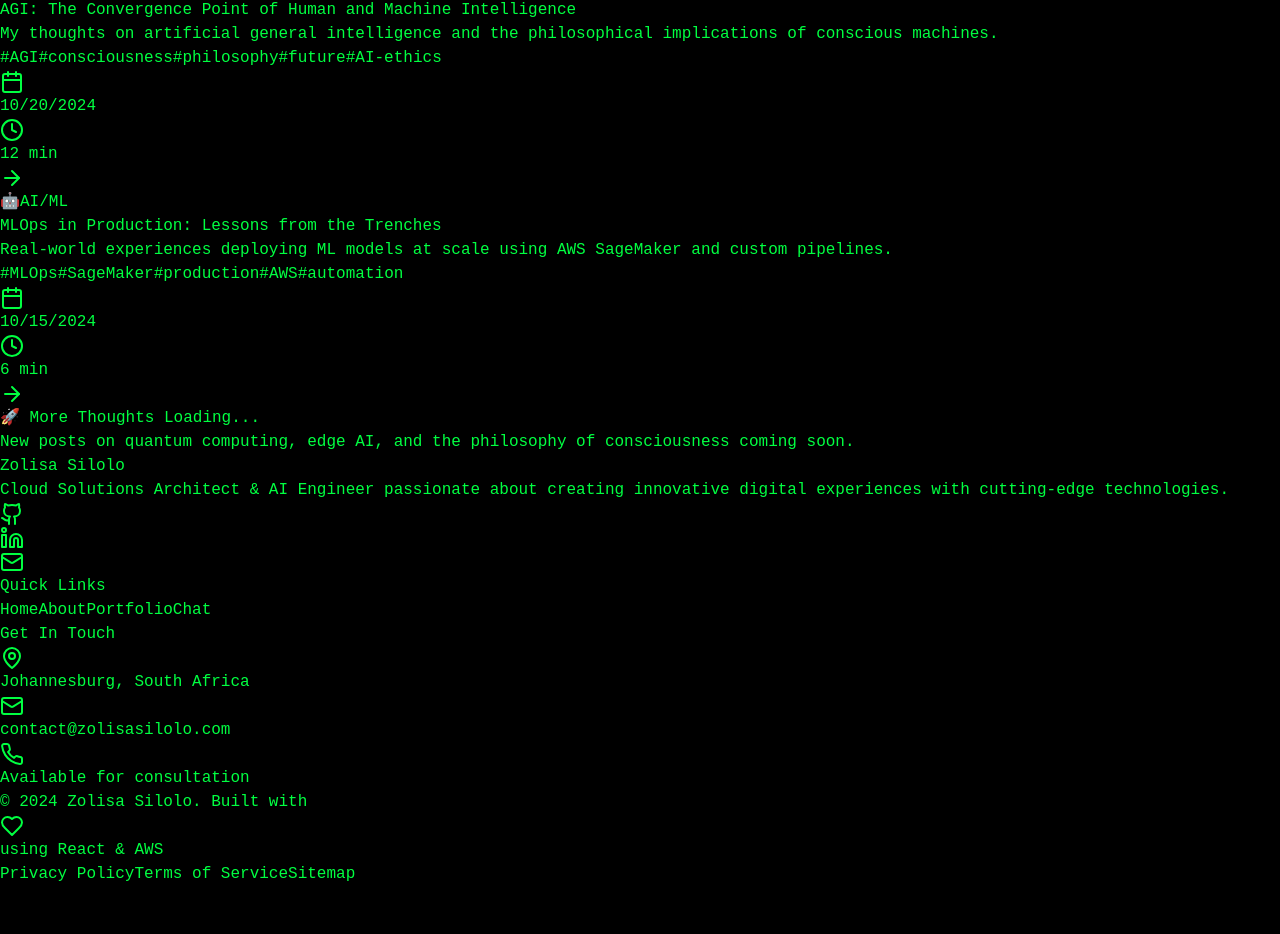
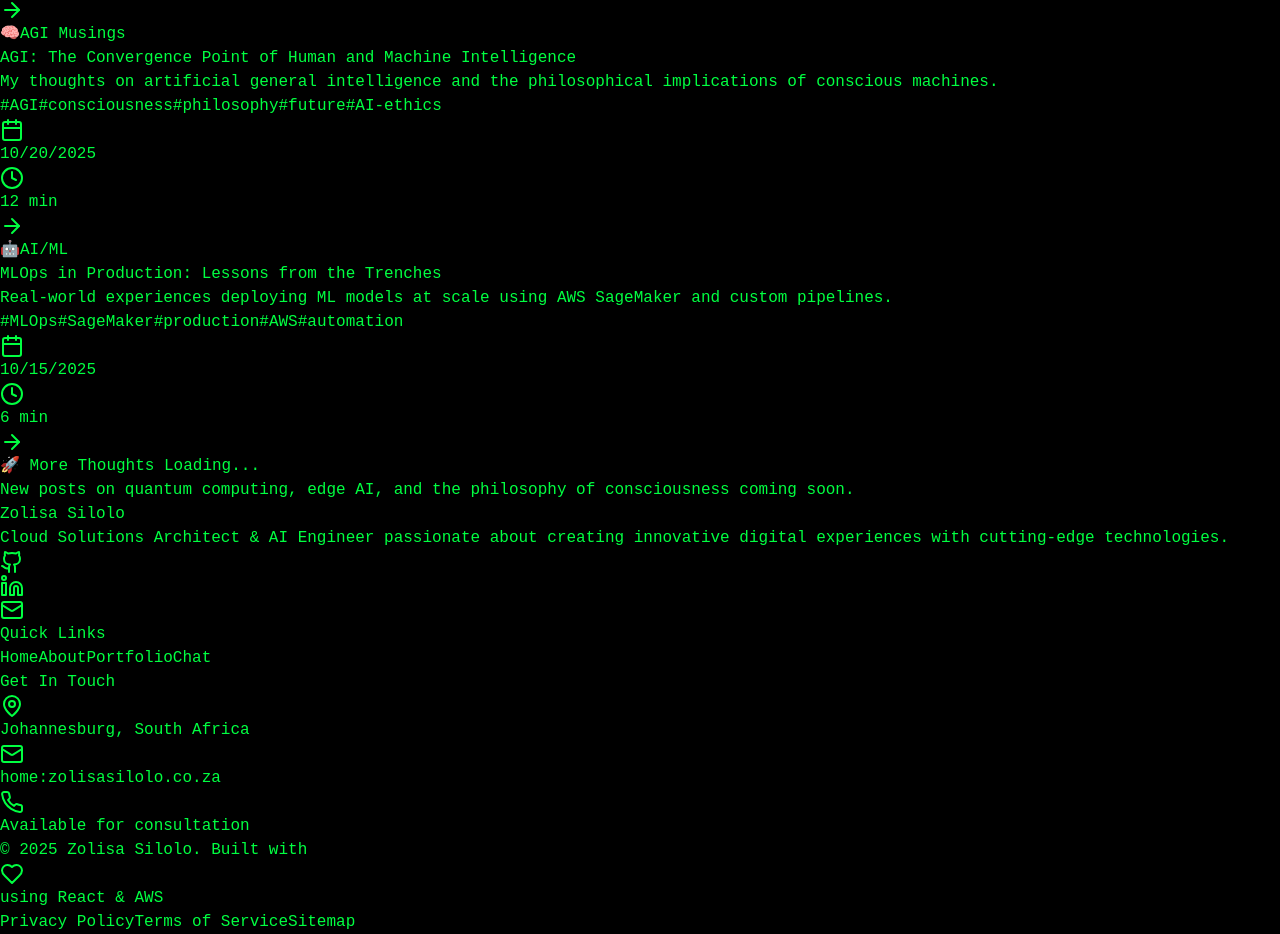
Before and after one commit to ZolisaSilolo/app-portfolio, a React (Vite) app: page /blog in a window 1280 px wide. Shown: the part 1170-2104 px from the top of the page. Before the commit the page ends 2056 px from the top, so only its background shows below. Built offline with nearby package versions, Linux system fonts and the light colour scheme; no server answers.

Commit message:
more cool features

```diff
--- a/src/App.tsx
+++ b/src/App.tsx
@@ -26,6 +26,7 @@ function AppContent() {
           <Route path="/" element={<Home />} />
           <Route path="/blog" element={<Blog />} />
           <Route path="/blog/:slug" element={<BlogPost />} />
+          <Route path="/portfolio" element={<Portfolio />} />
           <Route path="/chat" element={<Chat />} />
           <Route path="/about" element={<About />} />
         </Routes>
--- a/src/components/Footer.tsx
+++ b/src/components/Footer.tsx
@@ -29,7 +29,7 @@ const Footer = () => {
                 <Linkedin className="w-5 h-5 icon-3d text-blue-600" />
               </a>
               <a
-                href="mailto:contact@zolisasilolo.com"
+                href="https://zolisasilolo.co.za"
                 className="p-3 modern-card rounded-xl hover:scale-110 transition-all duration-300 glow-effect"
               >
                 <Mail className="w-5 h-5 icon-3d text-green-600" />
@@ -63,7 +63,7 @@ const Footer = () => {
               </div>
               <div className="flex items-center space-x-3 text-gray-600 dark:text-gray-300">
                 <Mail className="w-4 h-4 icon-3d text-green-600" />
-                <span className="text-sm">contact@zolisasilolo.com</span>
+                <span className="text-sm">home:zolisasilolo.co.za</span>
               </div>
               <div className="flex items-center space-x-3 text-gray-600 dark:text-gray-300">
                 <Phone className="w-4 h-4 icon-3d text-cyan-600" />
@@ -77,7 +77,7 @@ const Footer = () => {
         <div className="mt-12 pt-8 border-t border-gray-200/20">
           <div className="flex flex-col md:flex-row justify-between items-center space-y-4 md:space-y-0">
             <div className="flex items-center space-x-2 text-gray-600 dark:text-gray-300">
-              <span className="text-sm">© 2024 Zolisa Silolo. Built with</span>
+              <span className="text-sm">© 2025 Zolisa Silolo. Built with</span>
               <Heart className="w-4 h-4 icon-3d text-red-500" />
               <span className="text-sm">using React & AWS</span>
             </div>
--- a/src/components/Header.tsx
+++ b/src/components/Header.tsx
@@ -11,6 +11,7 @@ const Header = () => {
   const navItems = [
     { path: '/', label: 'HOME', icon: Home },
     { path: '/blog', label: 'BLOG', icon: BookOpen },
+    { path: '/portfolio', label: 'PROJECTS', icon: Briefcase },
     { path: '/chat', label: 'AI_BUDDY', icon: MessageCircle },
     { path: '/about', label: 'ABOUT_ME', icon: User },
   ];
--- a/src/data/blogPosts.ts
+++ b/src/data/blogPosts.ts
@@ -62,7 +62,7 @@ The future of distributed systems isn't just about breaking things apart - it's
 
 What do you think? Are we ready for this shift?
     `,
-    date: '2024-10-25',
+    date: '2025-10-25',
     readTime: 8,
     category: 'distributed-systems',
     tags: ['microservices', 'architecture', 'scalability', 'serverless', 'event-driven'],
@@ -131,7 +131,7 @@ The question isn't whether AGI will happen, but whether we'll be ready for what
 
 *What do you think? Are we creating tools or minds? And does it matter?*
     `,
-    date: '2024-10-20',
+    date: '2025-10-20',
     readTime: 12,
     category: 'agi-thoughts',
     tags: ['AGI', 'consciousness', 'philosophy', 'future', 'AI-ethics'],
@@ -242,7 +242,7 @@ Start simple, automate everything, and always have a rollback plan.
 
 *What's your biggest MLOps challenge? Let's discuss in the comments.*
     `,
-    date: '2024-10-15',
+    date: '2025-10-15',
     readTime: 6,
     category: 'ai-ml',
     tags: ['MLOps', 'SageMaker', 'production', 'AWS', 'automation'],
--- a/src/index.css
+++ b/src/index.css
@@ -98,11 +98,12 @@
 
   /* Light mode matrix card */
   .light .matrix-card {
-    background: rgba(255, 255, 255, 0.9);
-    border: 1px solid rgba(var(--cyber-orange), 0.3);
+    background: rgba(255, 255, 255, 0.95);
+    border: 1.5px solid rgba(var(--cyber-orange), 0.4);
     box-shadow:
-      0 4px 20px rgba(var(--cyber-orange), 0.1),
-      inset 0 1px 0 rgba(255, 255, 255, 0.8);
+      0 4px 20px rgba(var(--cyber-orange), 0.15),
+      0 2px 8px rgba(0, 0, 0, 0.1),
+      inset 0 1px 0 rgba(255, 255, 255, 0.9);
   }
 
   .matrix-card:hover {
@@ -114,9 +115,10 @@
   }
 
   .light .matrix-card:hover {
-    border-color: rgba(var(--cyber-orange), 0.6);
+    border-color: rgba(var(--cyber-orange), 0.7);
     box-shadow:
-      0 8px 30px rgba(var(--cyber-orange), 0.2),
+      0 8px 30px rgba(var(--cyber-orange), 0.25),
+      0 4px 15px rgba(0, 0, 0, 0.15),
       0 0 40px rgba(var(--cyber-blue), 0.1),
       inset 0 1px 0 rgba(255, 255, 255, 1);
     transform: translateY(-5px) scale(1.02);
--- a/src/pages/Home.tsx
+++ b/src/pages/Home.tsx
@@ -119,8 +119,8 @@ const Home = () => {
 
                   <div className="grid grid-cols-2 gap-6">
                     <div className="text-center">
-                      <div className="text-3xl font-bold matrix-text font-mono">AWS</div>
-                      <div className="text-sm text-green-300 font-mono">DUAL_CERT</div>
+                      <div className="text-3xl font-bold matrix-text font-mono hover:animate-spin transform-gpu transition-transform duration-500 cursor-pointer">AWS</div>
+                      <div className="text-sm text-green-300 font-mono hover:scale-110 transition-transform duration-300 cursor-pointer">3x_CERT</div>
                     </div>
                     <div className="text-center">
                       <div className="text-3xl font-bold matrix-text font-mono">MLOPS</div>
@@ -209,7 +209,7 @@ const Home = () => {
                   to="/chat"
                   className="matrix-card px-8 py-4 rounded-xl font-mono font-medium transition-all duration-300 text-green-400"
                 >
-                  ACTIVATE_ASSISTANT
+                  ACTIVATE_AI_BUDDY
                 </Link>
               </div>
             </div>
```
